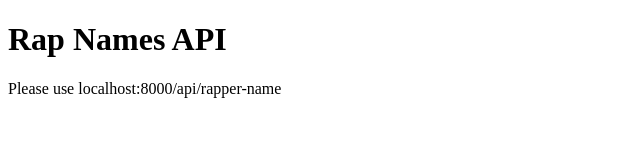
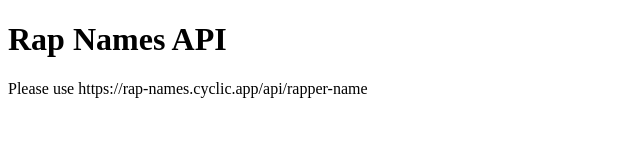
Before and after one commit to gwendolyn954/rap-names-api, a website: page index.html in a window 1280 px wide. Shown: the whole page, without its empty margins (0-640 px from the left). Drawn offline with Linux system fonts and the light colour scheme.

Commit message:
updated documentation

```diff
--- a/index.html
+++ b/index.html
@@ -8,6 +8,6 @@
 </head>
 <body>
     <h1>Rap Names API</h1>
-    <p>Please use localhost:8000/api/rapper-name</p>
+    <p>Please use https://rap-names.cyclic.app/api/rapper-name</p>
 </body>
 </html>
```
